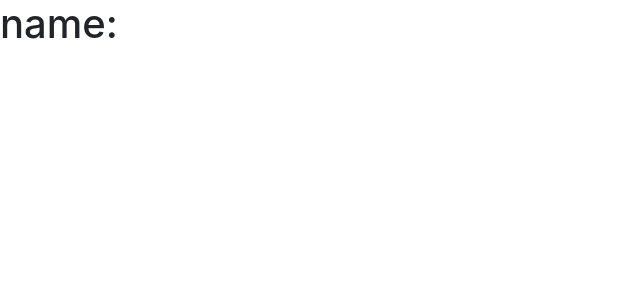
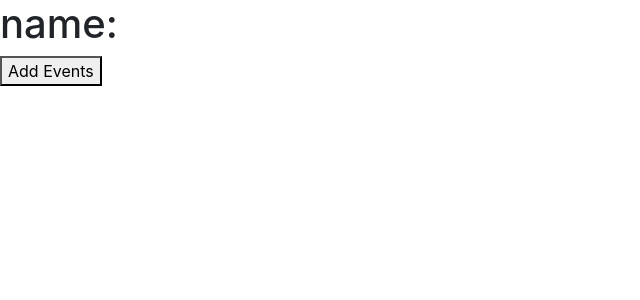
Before and after one commit to mozumderTushar/volunteer-network-client, a React (Create React App) app: page /admin in a window 1280 px wide. Shown: the top 300 px of the page, without its empty margins (0-640 px from the left). Built offline with nearby package versions, Linux system fonts and the light colour scheme.

Commit message:
api and register done

```diff
--- a/src/App.js
+++ b/src/App.js
@@ -10,6 +10,7 @@ import Header from './components/Header/Header';
 import Register from './components/Register/Register';
 import LogIn from './components/LogIn/LogIn';
 import PrivateRoute from './components/PrivateRoute/PrivateRoute';
+import Admin from './components/Admin/Admin';
 
 export const UserContext = createContext();
 
@@ -22,6 +23,9 @@ function App() {
           <Switch>
             <Route exact path="/">
               <Header/>
+            </Route>
+            <Route path="/admin">
+              <Admin/>
             </Route>
             <PrivateRoute path="/register/:registerId">
               <Register/>
--- /dev/null
+++ b/src/components/Admin/Admin.js
@@ -0,0 +1,21 @@
+import React from 'react';
+import fakeData from '../../fakeData/volunteer'
+
+const Admin = () => {
+    const handleAddEvents = () => {
+        fetch('http://localhost:5000/addEvents',{
+            method: 'POST',
+            headers: {
+                'Content-Type': 'application/json'
+            },
+            body: JSON.stringify(fakeData)
+        })
+    }
+    return (
+        <div>
+            <button onClick={handleAddEvents}>Add Events</button>
+        </div>
+    );
+};
+
+export default Admin;
--- a/src/components/Header/Header.js
+++ b/src/components/Header/Header.js
@@ -1,4 +1,5 @@
 import React from 'react';
+import { Link } from 'react-router-dom';
 import SearchBanner from '../SearchBanner/SearchBanner';
 import Volunteer from '../Volunteer/Volunteer';
 
@@ -27,7 +28,7 @@ const Header = () => {
                         </li>
                     </ul>
                     <button type="button" className="btn btn-primary mr-3">Register</button>
-                    <button type="button" className="btn btn-dark">Admin</button>
+                    <Link to="/admin"><button type="button" className="btn btn-dark">Admin</button></Link>
                 </div>
             </nav>
             <SearchBanner/>
--- a/src/components/Register/Register.js
+++ b/src/components/Register/Register.js
@@ -11,14 +11,21 @@ const Register = () => {
     const { register, handleSubmit, watch, errors } = useForm();
     const { registerId } = useParams()
     const [loggedInUser, setLoggedInUser] = useContext(UserContext)
+
     const [volunteerInfo, setVolunteerInfo] = useState([])
 
-    useEffect(()=>{
-        const volunteer = fakeData.find(data => data.id === registerId)
-        setVolunteerInfo(volunteer)
-    },[])
-    console.log(volunteerInfo);
-    const onSubmit = data => {
+
+    useEffect(() => {
+        fetch('http://localhost:5000/allEvents')
+        .then(response => response.json())
+        .then(data => {
+            const registerEvent = data.find(event => event.id === registerId)
+            setVolunteerInfo(registerEvent)
+        })
+     },[])
+
+
+     const onSubmit = data => {
         console.log(data);
     }
 
@@ -38,6 +45,7 @@ const Register = () => {
                         {errors.date && <span className="error">Date is required</span>}
                         <input name="desicription" ref={register({ required: true })} placeholder="Desicription" />
                         {errors.desicription && <span className="error">Desicription is required</span>}
+
                         <input name="name" defaultValue={volunteerInfo.name} ref={register({ required: true })} placeholder="Full Name" />
                         {errors.name && <span className="error">Name is required</span>}
 
--- a/src/components/Volunteer/Volunteer.js
+++ b/src/components/Volunteer/Volunteer.js
@@ -1,18 +1,19 @@
 import React, { useEffect } from 'react';
 import { useState } from 'react';
-import fakeData from '../../fakeData/volunteer'
 import VolunteerType from '../VolunteerType/VolunteerType';
 
 const Volunteer = () => {
     const [volunteer, setVolunteer] = useState([])
 
     useEffect(() => {
-        const data = fakeData;
-        setVolunteer(data)
+       fetch('http://localhost:5000/allEvents')
+       .then(response => response.json())
+       .then(data => setVolunteer(data))
     },[])
 
     return (
-        <div className=" row mt-3">
+
+        <div className="row mt-3">
             {
                 volunteer.map(volunteer => <VolunteerType volunteer={volunteer} key={volunteer.id}></VolunteerType>)
             }
```
